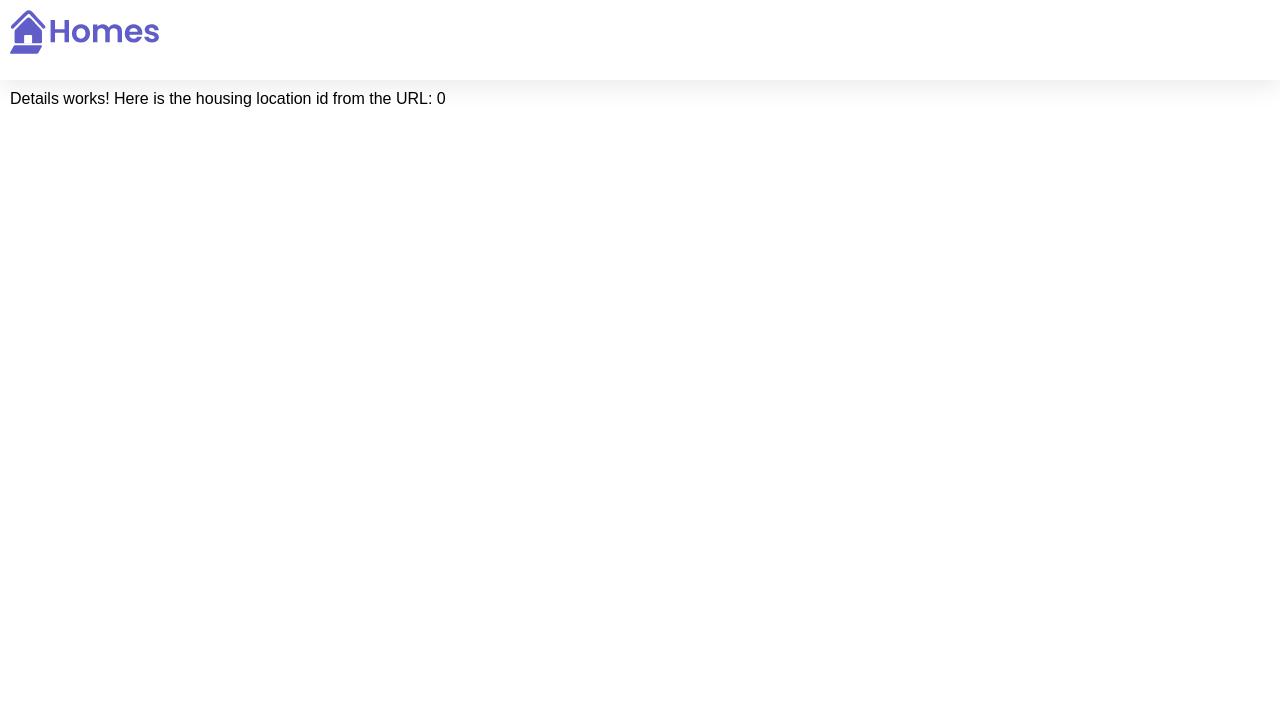
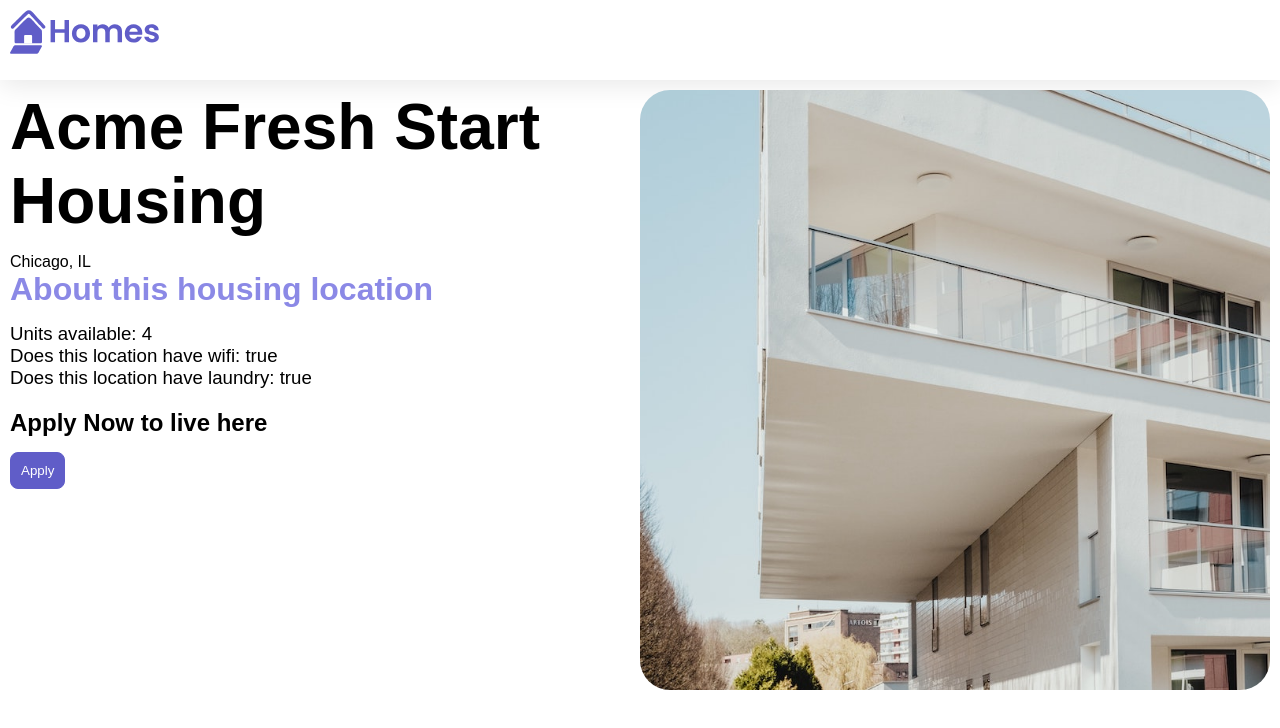
Before and after one commit to ting11222001/House-List-Angular, an Angular app: page /details/0 in a window 1280 px wide. Shown: the top 728 px of the page. Built offline with nearby package versions, Linux system fonts and the light colour scheme.

Commit message:
Create a service and inject a service into Home Component

```diff
--- a/src/app/details/details.component.ts
+++ b/src/app/details/details.component.ts
@@ -1,28 +1,52 @@
 import { Component, inject } from '@angular/core';
 import { CommonModule } from '@angular/common';
 import { ActivatedRoute } from '@angular/router';
+import { HousingService } from '../housing.service';
+import { HousingLocation } from '../housing-location';
 
 /**
  * Notes:
  * Pass in the current id of housing location from url to this component.
  * ActivatedRoute is a reference to the current route we're matched against in the application. From this, we can get access to the route info.
+ * Replace the initial property, housingLocationId = 0; and make a const variable in the constructor so that we can use it as a parameter to pass in the service.
+ * The question mark in housingLocation?.id is called 'optional chaining operator'. It safe-guards calling .id from undefined so that there won't be an error.
  */
 @Component({
   selector: 'app-details',
   standalone: true,
   imports: [CommonModule],
   template: `
-    <p>
-      Details works! Here is the housing location id from the URL: {{ housingLocationId }}
-    </p>
+    <article>
+      <img class="listing-photo" [src]="housingLocation?.photo" alt="">
+      <section class="listing-description">
+        <h2 class="listing-heading">{{ housingLocation?.name }}</h2>
+        <p class="listing-lication">{{ housingLocation?.city }}, {{ housingLocation?.state }}</p>
+      </section>
+      <section class="listing-features">
+        <h2 class="section-heading">About this housing location</h2>
+        <ul>
+          <li>Units available: {{ housingLocation?.availableUnits }}</li>
+          <li>Does this location have wifi: {{ housingLocation?.wifi }}</li>
+          <li>Does this location have laundry: {{ housingLocation?.laundry }}</li>
+        </ul>
+      </section>
+      <section class="listing-apply">
+        <h2 class="section-heading">Apply Now to live here</h2>
+        <button class="primary" type="button">Apply</button>
+      </section>
+    </article>
   `,
   styleUrls: ['./details.component.css']
 })
 export class DetailsComponent {
   route: ActivatedRoute = inject(ActivatedRoute);
-  housingLocationId = 0;
+  // housingLocationId = 0;
+  housingService = inject(HousingService);
+  housingLocation: HousingLocation | undefined;
 
   constructor() {
-    this.housingLocationId = Number(this.route.snapshot.params['id']);
+    // this.housingLocationId = Number(this.route.snapshot.params['id']);
+    const housingLocationId = Number(this.route.snapshot.params['id']);
+    this.housingLocation = this.housingService.getHousingLocationById(housingLocationId);
   }
 }
--- a/src/app/home/home.component.ts
+++ b/src/app/home/home.component.ts
@@ -1,14 +1,16 @@
-import { Component } from '@angular/core';
+import { Component, inject } from '@angular/core';
 import { CommonModule } from '@angular/common';
 import { HousingLocationComponent } from '../housing-location/housing-location.component';
 import { HousingLocation } from '../housing-location';
 import { listData } from '../listData';
 import { HomeChildComponent } from '../home-child/home-child.component';
+import { HousingService } from '../housing.service';
 
 /**
  * Notes:
  * "let housingLocation of housingLocationList" of *ngFor is called Angular template syntax, which will create a template varaible called housingLocation.
  * [housingLocation] is property binding, meaning it's HousingLocationComponent.housingLocation, and "housingLocation" is the housingLocation variable from HomeComponent.
+ * Replace housingLocationList: HousingLocation[] = listData; with housingLocationList: HousingLocation[] = []; so that the mock data is now coming from HousingService instead of listData (a export const file).
  */
 @Component({
   selector: 'app-home',
@@ -32,10 +34,19 @@ import { HomeChildComponent } from '../home-child/home-child.component';
   styleUrls: ['./home.component.css']
 })
 export class HomeComponent {
-  housingLocationList: HousingLocation[] = listData;
+  // housingLocationList: HousingLocation[] = listData;
+  housingLocationList: HousingLocation[] = [];
+  housingService: HousingService = inject(HousingService);
   message = 'Hello from Parent!';
+
+  // For input and output practice with home-child component
   messageFromChild = '';
 
+  constructor() {
+    this.housingLocationList = this.housingService.getAllHousingLocations();
+  }
+
+  // For input and output practice with home-child component
   receiveMessage(newMessage: string): void {
     this.messageFromChild = newMessage;
   }
--- /dev/null
+++ b/src/app/housing.service.ts
@@ -0,0 +1,125 @@
+import { Injectable } from '@angular/core';
+import { HousingLocation } from './housing-location';
+
+/**
+ * Notes:
+ * providedIn: 'root' // this tells Angular where in the application this service can be injected i..e throughout the entire app.
+ */
+
+@Injectable({
+  providedIn: 'root'
+})
+export class HousingService {
+  protected housingLocationList: HousingLocation[] = [
+    {
+      id: 0,
+      name: 'Acme Fresh Start Housing',
+      city: 'Chicago',
+      state: 'IL',
+      photo: '/assets/bernard-hermant-CLKGGwIBTaY-unsplash.jpg',
+      availableUnits: 4,
+      wifi: true,
+      laundry: true
+    },
+    {
+      id: 1,
+      name: 'A113 Transitional Housing',
+      city: 'Santa Monica',
+      state: 'CA',
+      photo: '/assets/brandon-griggs-wR11KBaB86U-unsplash.jpg',
+      availableUnits: 0,
+      wifi: false,
+      laundry: true
+    },
+    {
+      id: 2,
+      name: 'Warm Beds Housing Support',
+      city: 'Juneau',
+      state: 'AK',
+      photo: '/assets/i-do-nothing-but-love-lAyXdl1-Wmc-unsplash.jpg',
+      availableUnits: 1,
+      wifi: false,
+      laundry: false
+    },
+    {
+      id: 3,
+      name: 'Homesteady Housing',
+      city: 'Chicago',
+      state: 'IL',
+      photo: '/assets/ian-macdonald-W8z6aiwfi1E-unsplash.jpg',
+      availableUnits: 1,
+      wifi: true,
+      laundry: false
+    },
+    {
+      id: 4,
+      name: 'Happy Homes Group',
+      city: 'Gary',
+      state: 'IN',
+      photo: '/assets/krzysztof-hepner-978RAXoXnH4-unsplash.jpg',
+      availableUnits: 1,
+      wifi: true,
+      laundry: false
+    },
+    {
+      id: 5,
+      name: 'Hopeful Apartment Group',
+      city: 'Oakland',
+      state: 'CA',
+      photo: '/assets/r-architecture-JvQ0Q5IkeMM-unsplash.jpg',
+      availableUnits: 2,
+      wifi: true,
+      laundry: true
+    },
+    {
+      id: 6,
+      name: 'Seriously Safe Towns',
+      city: 'Oakland',
+      state: 'CA',
+      photo: '/assets/phil-hearing-IYfp2Ixe9nM-unsplash.jpg',
+      availableUnits: 5,
+      wifi: true,
+      laundry: true
+    },
+    {
+      id: 7,
+      name: 'Hopeful Housing Solutions',
+      city: 'Oakland',
+      state: 'CA',
+      photo: '/assets/r-architecture-GGupkreKwxA-unsplash.jpg',
+      availableUnits: 2,
+      wifi: true,
+      laundry: true
+    },
+    {
+      id: 8,
+      name: 'Seriously Safe Towns',
+      city: 'Oakland',
+      state: 'CA',
+      photo: '/assets/saru-robert-9rP3mxf8qWI-unsplash.jpg',
+      availableUnits: 10,
+      wifi: false,
+      laundry: false
+    },
+    {
+      id: 9,
+      name: 'Capital Safe Towns',
+      city: 'Portland',
+      state: 'OR',
+      photo: '/assets/webaliser-_TPTXZd9mOo-unsplash.jpg',
+      availableUnits: 6,
+      wifi: true,
+      laundry: true
+    }
+  ];
+
+  constructor() { }
+
+  getAllHousingLocations(): HousingLocation[] {
+    return this.housingLocationList;
+  }
+
+  getHousingLocationById(id: Number): HousingLocation | undefined {
+    return this.housingLocationList.find(housingLocation => housingLocation.id === id);
+  }
+}
```
Also changed, not shown: 2 other files (tests, documents, lock files or other folders).
